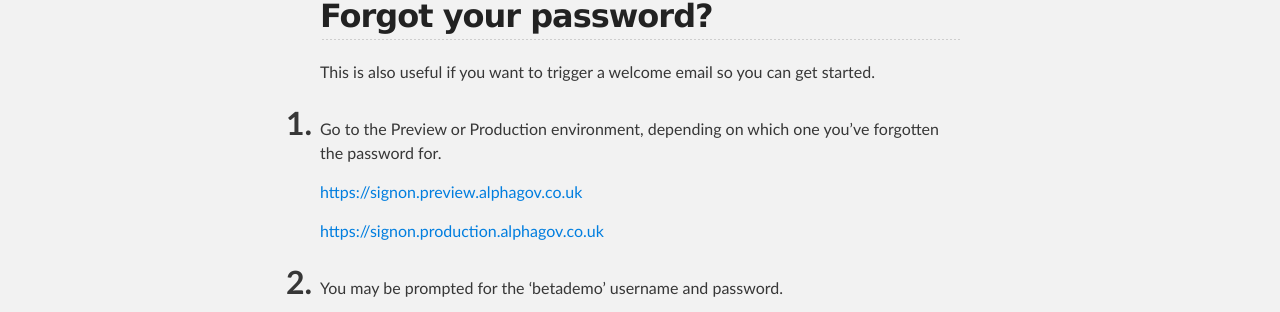
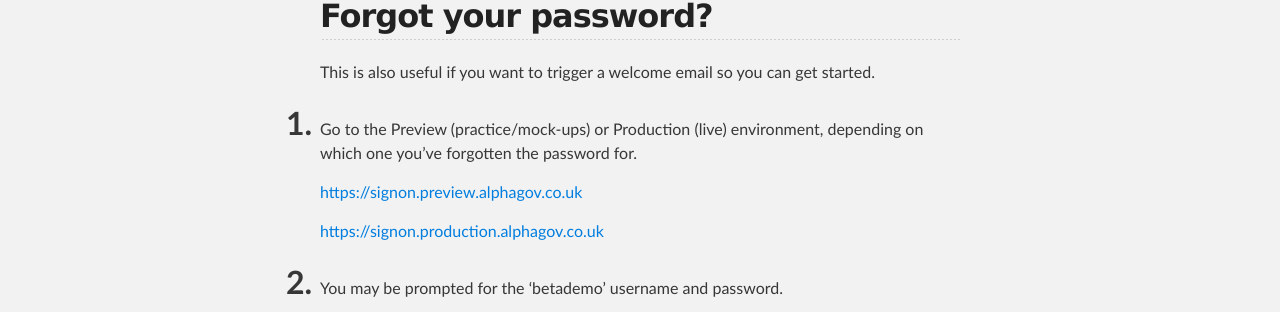
Before and after one commit to alphagov/inside-government-admin-guide, a Jekyll site: the page built from your-account/forgot-your-password.md, in a window 1280 px wide. Shown: the part 193-505 px from the top of the page. Built offline with Jekyll 4.4.1, drawn with Linux system fonts in a browser that asks for light colours.

Commit message:
Update forgot-your-password.md

```diff
--- a/your-account/forgot-your-password.md
+++ b/your-account/forgot-your-password.md
@@ -7,7 +7,7 @@
 
 This is also useful if you want to trigger a welcome email so you can get started.
 
-1. Go to the Preview or Production environment, depending on which one you’ve forgotten the password for.
+1. Go to the Preview (practice/mock-ups) or Production (live) environment, depending on which one you’ve forgotten the password for.
 
    [https://signon.preview.alphagov.co.uk](https://signon.preview.alphagov.co.uk)
 
```
